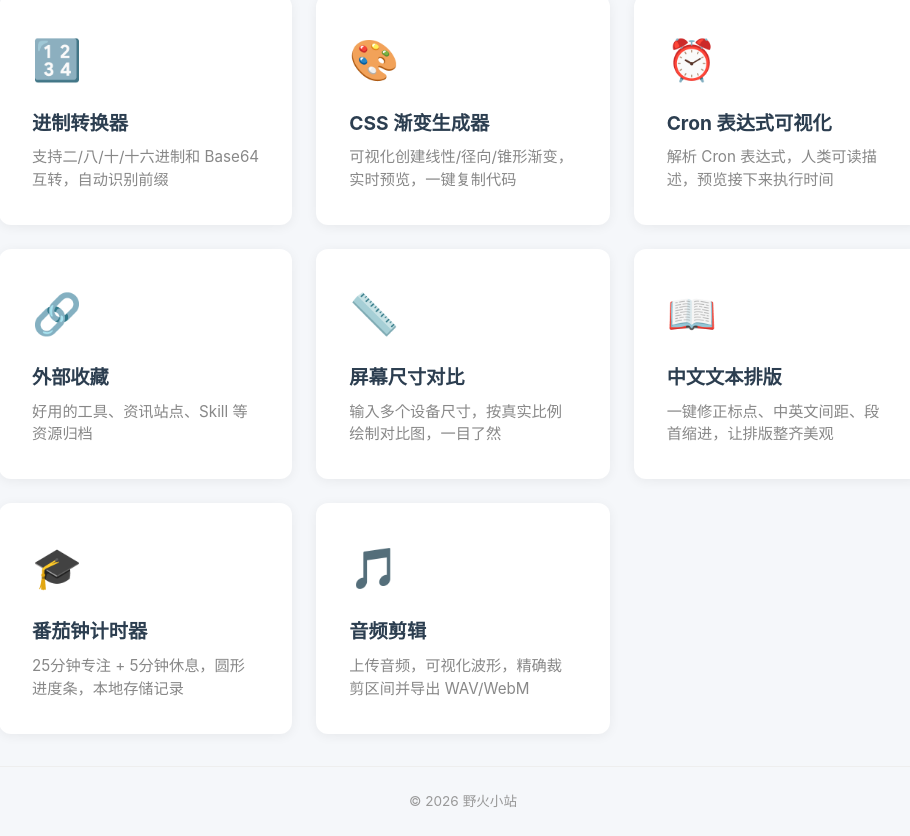
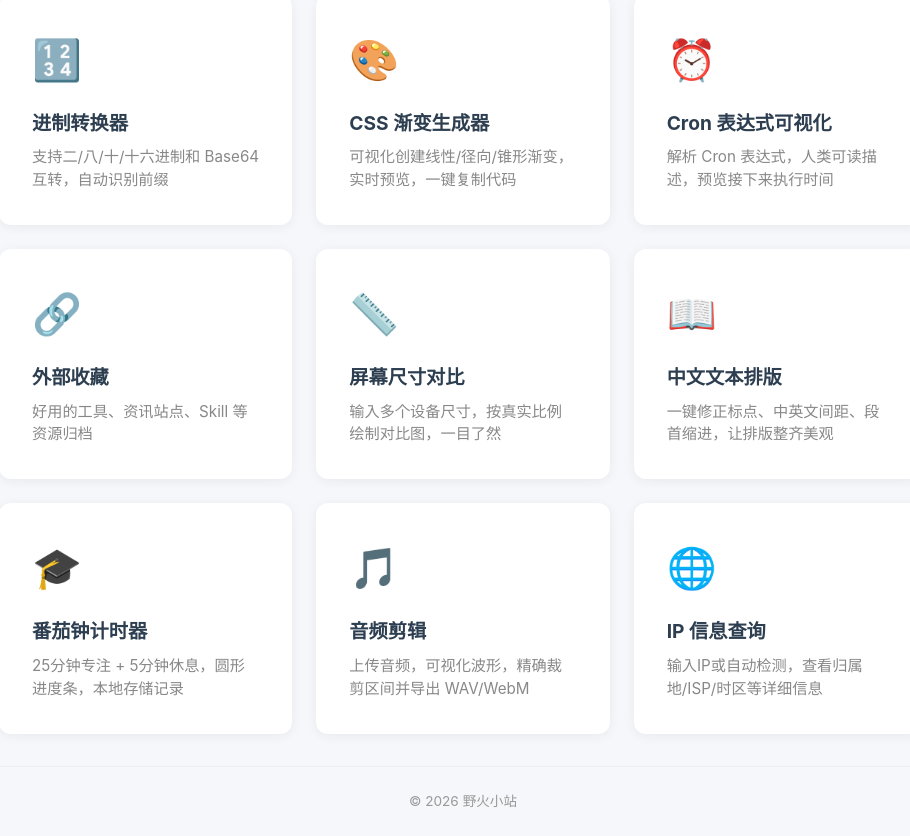
Before and after one commit to Lvlin-Qiuyu/wildfire-station, a Nuxt app: page / in a window 1280 px wide. Shown: the part 516-1352 px from the top of the page, without its empty margins (177-1087 px from the left). Built offline with nearby package versions, Linux system fonts and the light colour scheme.

Commit message:
add: pages/index.vue

```diff
--- a/pages/index.vue
+++ b/pages/index.vue
@@ -90,6 +90,12 @@ const tools = [
     desc: '上传音频，可视化波形，精确裁剪区间并导出 WAV/WebM',
     path: '/tools/audio-trimmer',
   },
+  {
+    icon: '🌐',
+    name: 'IP 信息查询',
+    desc: '输入IP或自动检测，查看归属地/ISP/时区等详细信息',
+    path: '/tools/ip-lookup',
+  },
 ]
 </script>
 
```
